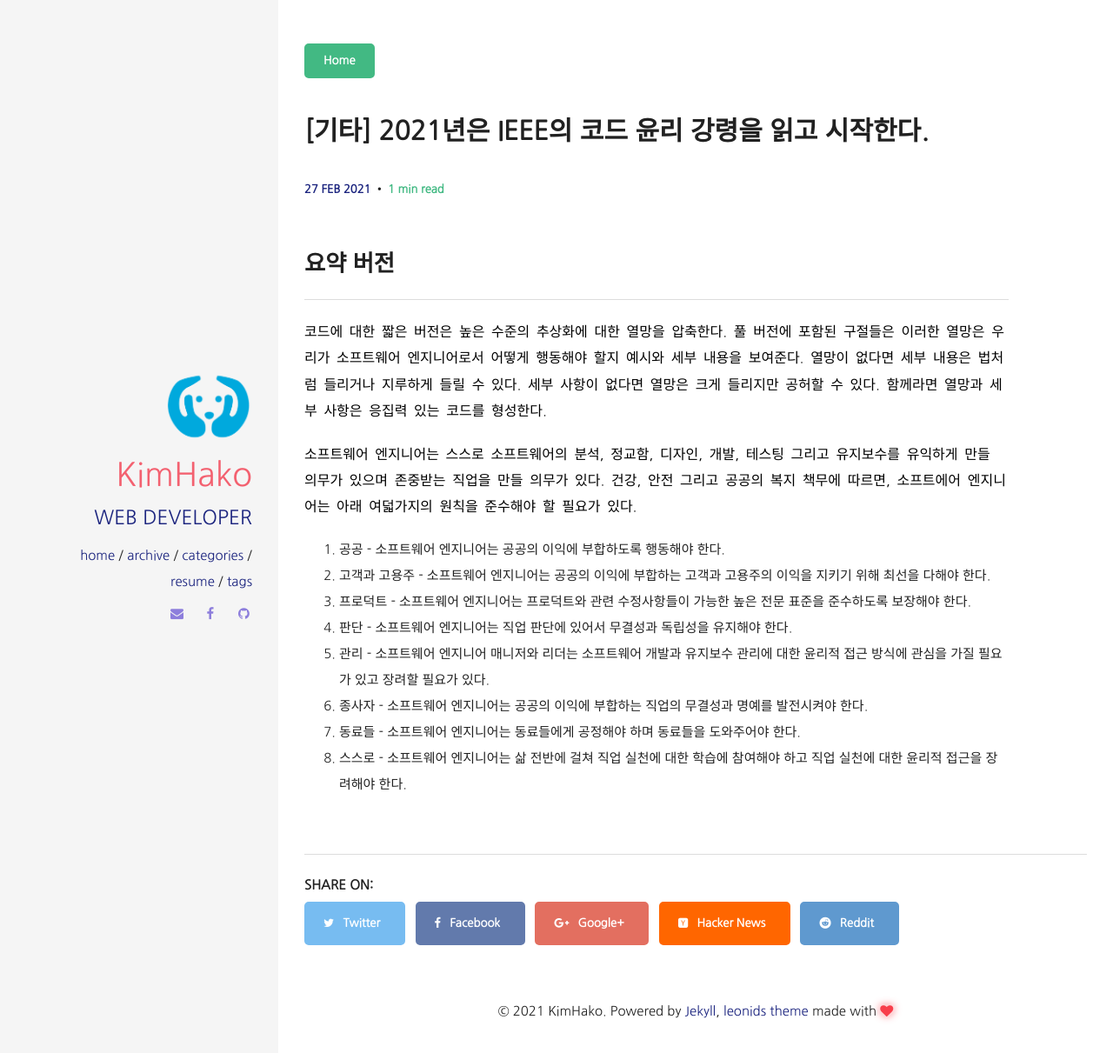
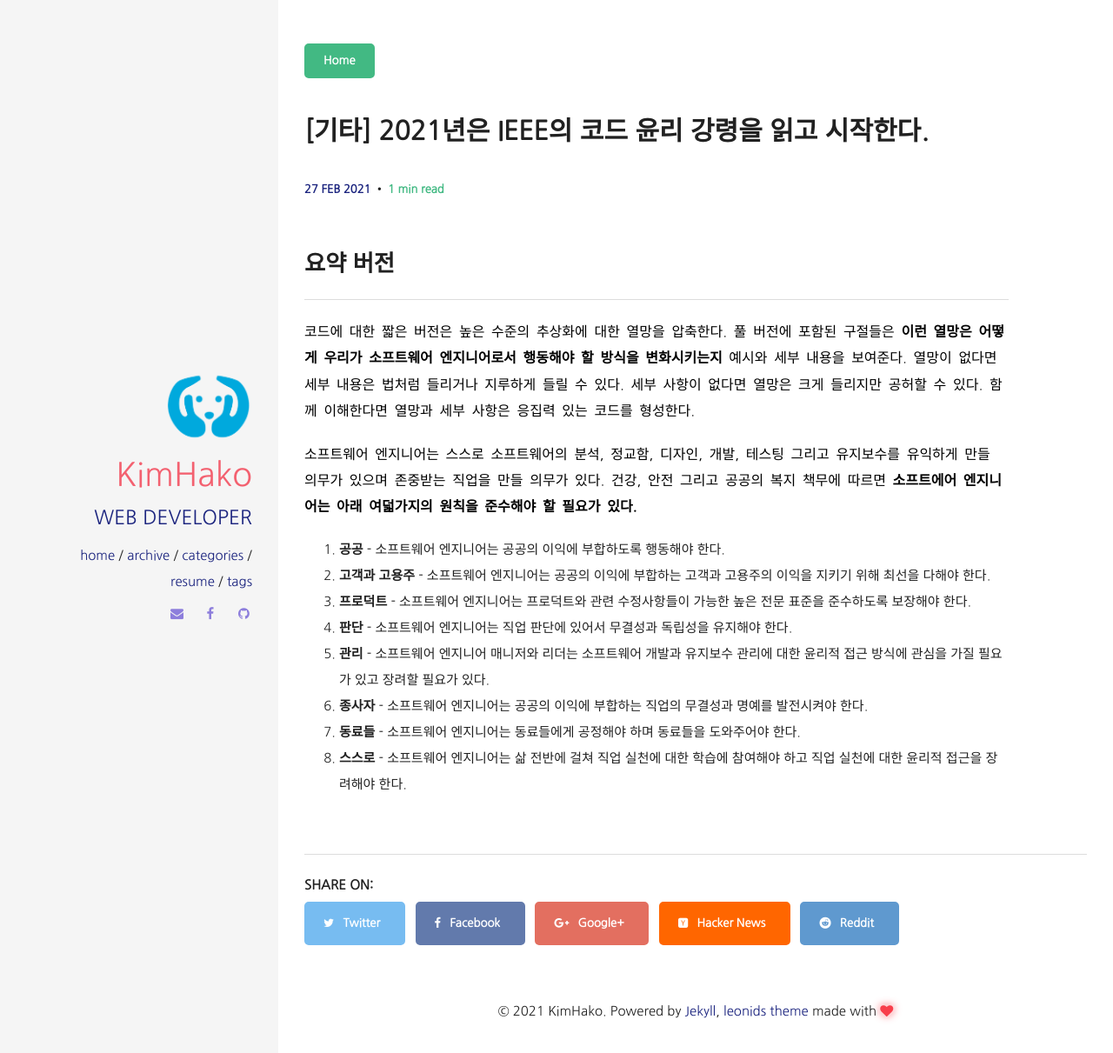
Before and after one commit to OHHAKO/kimhako, a Jekyll site: the page built from _posts/2021-02-27-ieee-code-of-ethics-post.md, in a window 1280 px wide. Shown: the top 1211 px of the page at 87% size. Built offline with Jekyll 4.4.1, drawn with Linux system fonts in a browser that asks for light colours; some web fonts are replaced; comment, search, counter and statistics services are not loaded.

Commit message:
chore: ieee 윤리 강령 번역 수정

```diff
--- a/_posts/2021-02-27-ieee-code-of-ethics-post.md
+++ b/_posts/2021-02-27-ieee-code-of-ethics-post.md
@@ -7,16 +7,16 @@ comments: true
 ---
 
 ## 요약 버전
-코드에 대한 짧은 버전은 높은 수준의 추상화에 대한 열망을 압축한다. 풀 버전에 포함된 구절들은 이러한 열망은 우리가 소프트웨어 엔지니어로서 어떻게 행동해야 할지 예시와 세부 내용을 보여준다. 열망이 없다면 세부 내용은 법처럼 들리거나 지루하게 들릴 수 있다. 세부 사항이 없다면 열망은 크게 들리지만 공허할 수 있다. 함께라면 열망과 세부 사항은 응집력 있는 코드를 형성한다.
 
+코드에 대한 짧은 버전은 높은 수준의 추상화에 대한 열망을 압축한다. 풀 버전에 포함된 구절들은 **이런 열망은 어떻게 우리가 소프트웨어 엔지니어로서 행동해야 할 방식을 변화시키는지** 예시와 세부 내용을 보여준다. 열망이 없다면 세부 내용은 법처럼 들리거나 지루하게 들릴 수 있다. 세부 사항이 없다면 열망은 크게 들리지만 공허할 수 있다. 함께 이해한다면 열망과 세부 사항은 응집력 있는 코드를 형성한다.
 
-소프트웨어 엔지니어는 스스로 소프트웨어의 분석, 정교함, 디자인, 개발, 테스팅 그리고 유지보수를 유익하게 만들 의무가 있으며 존중받는 직업을 만들 의무가 있다. 건강, 안전 그리고 공공의 복지 책무에 따르면, 소프트에어 엔지니어는 아래 여덟가지의 원칙을 준수해야 할 필요가 있다.
+소프트웨어 엔지니어는 스스로 소프트웨어의 분석, 정교함, 디자인, 개발, 테스팅 그리고 유지보수를 유익하게 만들 의무가 있으며 존중받는 직업을 만들 의무가 있다. 건강, 안전 그리고 공공의 복지 책무에 따르면 **소프트에어 엔지니어는 아래 여덟가지의 원칙을 준수해야 할 필요가 있다.**
 
-1. 공공 - 소프트웨어 엔지니어는 공공의 이익에 부합하도록 행동해야 한다.
-2. 고객과 고용주 - 소프트웨어 엔지니어는 공공의 이익에 부합하는 고객과 고용주의 이익을 지키기 위해 최선을 다해야 한다.
-3. 프로덕트 - 소프트웨어 엔지니어는 프로덕트와 관련 수정사항들이 가능한 높은 전문 표준을 준수하도록 보장해야 한다.
-4. 판단 - 소프트웨어 엔지니어는 직업 판단에 있어서 무결성과 독립성을 유지해야 한다.
-5. 관리 - 소프트웨어 엔지니어 매니저와 리더는 소프트웨어 개발과 유지보수 관리에 대한 윤리적 접근 방식에 관심을 가질 필요가 있고 장려할 필요가 있다.
-6. 종사자 - 소프트웨어 엔지니어는 공공의 이익에 부합하는 직업의 무결성과 명예를 발전시켜야 한다.
-7. 동료들 - 소프트웨어 엔지니어는 동료들에게 공정해야 하며 동료들을 도와주어야 한다.
-8. 스스로 - 소프트웨어 엔지니어는 삶 전반에 걸쳐 직업 실천에 대한 학습에 참여해야 하고 직업 실천에 대한 윤리적 접근을 장려해야 한다.
+1. **공공** - 소프트웨어 엔지니어는 공공의 이익에 부합하도록 행동해야 한다.
+2. **고객과 고용주** - 소프트웨어 엔지니어는 공공의 이익에 부합하는 고객과 고용주의 이익을 지키기 위해 최선을 다해야 한다.
+3. **프로덕트** - 소프트웨어 엔지니어는 프로덕트와 관련 수정사항들이 가능한 높은 전문 표준을 준수하도록 보장해야 한다.
+4. **판단** - 소프트웨어 엔지니어는 직업 판단에 있어서 무결성과 독립성을 유지해야 한다.
+5. **관리** - 소프트웨어 엔지니어 매니저와 리더는 소프트웨어 개발과 유지보수 관리에 대한 윤리적 접근 방식에 관심을 가질 필요가 있고 장려할 필요가 있다.
+6. **종사자** - 소프트웨어 엔지니어는 공공의 이익에 부합하는 직업의 무결성과 명예를 발전시켜야 한다.
+7. **동료들** - 소프트웨어 엔지니어는 동료들에게 공정해야 하며 동료들을 도와주어야 한다.
+8. **스스로** - 소프트웨어 엔지니어는 삶 전반에 걸쳐 직업 실천에 대한 학습에 참여해야 하고 직업 실천에 대한 윤리적 접근을 장려해야 한다.
```
